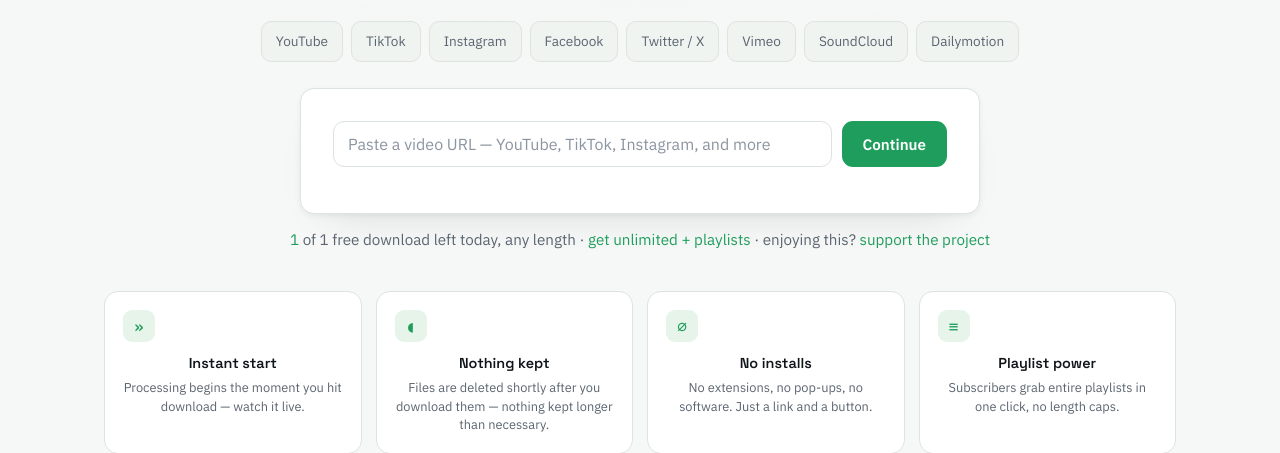
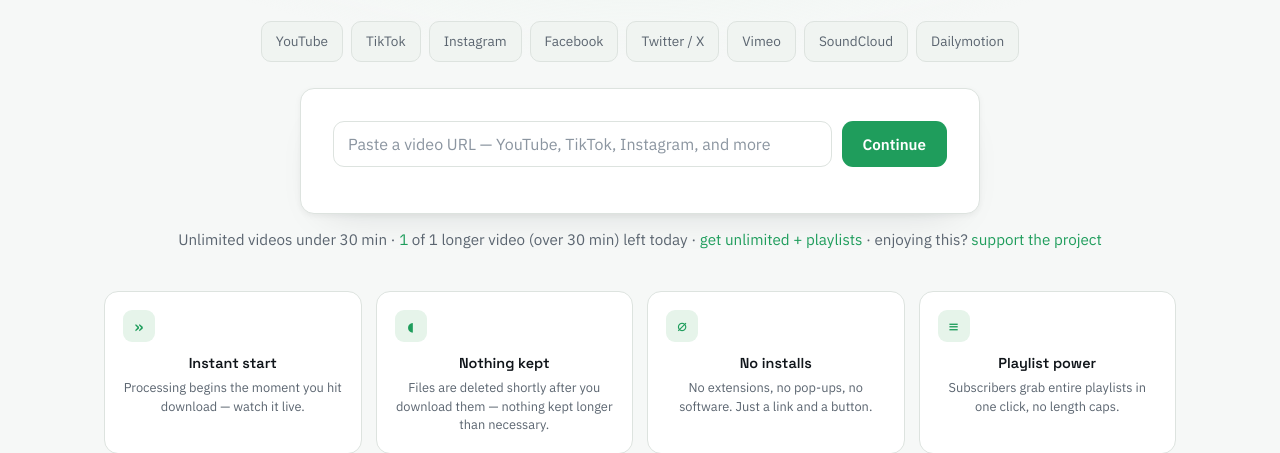
Before and after one commit to acebgp04/yt-downloader, a Flask app: page / in a window 1280 px wide. Shown: the part 236-689 px from the top of the page. Run offline with Flask 3, Linux system fonts and the light colour scheme; data that the repository does not hold is empty.

Commit message:
Scope the daily free-tier cap to long videos only
Free/anonymous users now get unlimited downloads of videos under 30
minutes, plus one longer (>30 min) video per day -- previously the
1/day cap applied regardless of length. Tracked via a new
DownloadLog.is_long_video column so the daily count only considers
long-video downloads, leaving short videos completely uncapped.

Updated /api/info to report blocked_long_video (this specific video
is long AND today's long-video allowance is already used) so the UI
can warn before attempting a doomed download, same as before but now
correctly scoped -- and skipped for chapter-split mode client-side,
since the real duration there depends on which chapters get picked.

```diff
--- a/app.py
+++ b/app.py
@@ -147,12 +147,13 @@ def index():
     daily_cap_enabled = jobs.FREE_DOWNLOADS_PER_DAY is not None
     remaining = None
     if not unlimited_user and daily_cap_enabled:
-        used = jobs.downloads_used_today(get_client_ip())
+        used = jobs.long_downloads_used_today(get_client_ip())
         remaining = max(0, jobs.FREE_DOWNLOADS_PER_DAY - used)
     return render_template(
         "index.html",
         remaining=remaining,
         limit=jobs.FREE_DOWNLOADS_PER_DAY,
+        max_minutes=jobs.FREE_MAX_DURATION_SECONDS // 60,
         unlimited_user=unlimited_user,
         daily_cap_enabled=daily_cap_enabled,
         homepage_ad=get_active_ad("homepage_banner"),
@@ -185,6 +186,11 @@ def info():
     is_playlist = jobs.is_playlist_info(data)
     unlimited = user_is_unlimited()
     duration = data.get("duration") or 0
+    is_long = duration > jobs.FREE_MAX_DURATION_SECONDS
+
+    blocked_long_video = False
+    if not unlimited and not is_playlist and is_long and jobs.FREE_DOWNLOADS_PER_DAY is not None:
+        blocked_long_video = jobs.long_downloads_used_today(get_client_ip()) >= jobs.FREE_DOWNLOADS_PER_DAY
 
     result = {
         "title": data.get("title"),
@@ -193,6 +199,7 @@ def info():
         "uploader": data.get("uploader"),
         "is_playlist": is_playlist,
         "unlimited": unlimited,
+        "blocked_long_video": blocked_long_video,
     }
 
     if is_playlist:
--- a/billing.py
+++ b/billing.py
@@ -51,6 +51,7 @@ def account():
         "account.html",
         user=current_user,
         limit=jobs.FREE_DOWNLOADS_PER_DAY,
+        max_minutes=jobs.FREE_MAX_DURATION_SECONDS // 60,
         price=get_price_display(),
     )
 
--- a/jobs.py
+++ b/jobs.py
@@ -11,9 +11,11 @@ from yt_dlp.utils import sanitize_filename
 
 from models import db, DownloadLog
 
-# Free/anonymous users get one whole-video download per day, no length cap;
-# more than that requires a subscription. Playlist gating is unaffected.
+# Free/anonymous users get unlimited downloads of videos up to 30 min, plus
+# one longer (>30 min) video per day; more long videos require a subscription.
+# Playlist gating is unaffected.
 FREE_DOWNLOADS_PER_DAY = 1
+FREE_MAX_DURATION_SECONDS = 30 * 60
 JOB_TTL_SECONDS = 60 * 60
 
 DOWNLOAD_DIR = os.path.join(tempfile.gettempdir(), "yt-downloader")
@@ -66,6 +68,14 @@ def downloads_used_today(ip_address):
     return DownloadLog.query.filter(
         DownloadLog.ip_address == ip_address,
         DownloadLog.created_at >= today_midnight_utc(),
+    ).count()
+
+
+def long_downloads_used_today(ip_address):
+    return DownloadLog.query.filter(
+        DownloadLog.ip_address == ip_address,
+        DownloadLog.created_at >= today_midnight_utc(),
+        DownloadLog.is_long_video.is_(True),
     ).count()
 
 
@@ -228,13 +238,20 @@ def create_job(url, quality_label, user_id, ip_address, unlimited, split_mode="w
     else:
         split_mode = "whole"
 
-    if not playlist and not unlimited and FREE_DOWNLOADS_PER_DAY is not None:
-        used = downloads_used_today(ip_address)
+    if split_mode == "chapters":
+        duration = sum((ch["end_time"] or 0) - (ch["start_time"] or 0) for ch in selected_chapters)
+    else:
+        duration = info.get("duration") or 0
+    is_long = duration > FREE_MAX_DURATION_SECONDS
+
+    if not playlist and not unlimited and is_long and FREE_DOWNLOADS_PER_DAY is not None:
+        used = long_downloads_used_today(ip_address)
         if used >= FREE_DOWNLOADS_PER_DAY:
             plural = "s" if FREE_DOWNLOADS_PER_DAY != 1 else ""
             raise JobError(
-                f"You've used your {FREE_DOWNLOADS_PER_DAY} free download{plural} for today. "
-                f"Subscribe for unlimited downloads.",
+                f"You've used your {FREE_DOWNLOADS_PER_DAY} free video{plural} over "
+                f"{FREE_MAX_DURATION_SECONDS // 60} minutes for today. Videos under "
+                f"{FREE_MAX_DURATION_SECONDS // 60} min stay unlimited, or subscribe for unlimited length too.",
                 403, "count",
             )
 
@@ -269,7 +286,7 @@ def create_job(url, quality_label, user_id, ip_address, unlimited, split_mode="w
     thread = threading.Thread(
         target=_run_job,
         args=(job_id, url, selector, is_audio, quality_label, playlist, ip_address, user_id, selected_chapters,
-              force_whole_download_for_chapters),
+              force_whole_download_for_chapters, is_long),
         daemon=True,
     )
     thread.start()
@@ -331,7 +348,7 @@ def _resolve_filename(ydl, entry, is_audio):
 
 
 def _run_chapter_fallback(job_id, job_dir, url, selector, is_audio, quality_label, kind,
-                           selected_chapters, ip_address, user_id, progress_hook, pp_hook):
+                           selected_chapters, ip_address, user_id, progress_hook, pp_hook, is_long):
     """Download the whole video once and cut each selected chapter out of it
     locally with ffmpeg. Used for videos where a direct ranged/seeked download
     doesn't work (e.g. archived livestreams still served via a "live" DASH
@@ -364,6 +381,7 @@ def _run_chapter_fallback(job_id, job_dir, url, selector, is_audio, quality_labe
                     format="audio" if is_audio else "video",
                     quality=quality_label,
                     job_kind=kind,
+                    is_long_video=is_long,
                 ))
             db.session.commit()
         try:
@@ -381,7 +399,7 @@ def _run_chapter_fallback(job_id, job_dir, url, selector, is_audio, quality_labe
 
 
 def _run_job(job_id, url, selector, is_audio, quality_label, playlist, ip_address, user_id, selected_chapters=None,
-             force_whole_download_for_chapters=False):
+             force_whole_download_for_chapters=False, is_long=False):
     selected_chapters = selected_chapters or []
     split_chapters = bool(selected_chapters)
     kind = "chapters" if split_chapters else ("playlist" if playlist else "single")
@@ -466,7 +484,7 @@ def _run_job(job_id, url, selector, is_audio, quality_label, playlist, ip_addres
     if force_whole_download_for_chapters:
         _run_chapter_fallback(
             job_id, job_dir, url, selector, is_audio, quality_label, kind,
-            selected_chapters, ip_address, user_id, progress_hook, pp_hook,
+            selected_chapters, ip_address, user_id, progress_hook, pp_hook, is_long,
         )
         return
 
@@ -484,7 +502,7 @@ def _run_job(job_id, url, selector, is_audio, quality_label, playlist, ip_addres
         # each selected chapter out of it locally.
         _run_chapter_fallback(
             job_id, job_dir, url, selector, is_audio, quality_label, kind,
-            selected_chapters, ip_address, user_id, progress_hook, pp_hook,
+            selected_chapters, ip_address, user_id, progress_hook, pp_hook, is_long,
         )
         return
 
@@ -520,6 +538,7 @@ def _run_job(job_id, url, selector, is_audio, quality_label, playlist, ip_addres
                 format="audio" if is_audio else "video",
                 quality=quality_label,
                 job_kind=kind,
+                is_long_video=is_long,
             ))
         db.session.commit()
 
--- a/models.py
+++ b/models.py
@@ -35,6 +35,7 @@ class DownloadLog(db.Model):
     format = db.Column(db.String(20))
     quality = db.Column(db.String(50))
     job_kind = db.Column(db.String(20))
+    is_long_video = db.Column(db.Boolean, default=False, nullable=False)
 
     created_at = db.Column(db.DateTime, default=lambda: datetime.now(timezone.utc))
 
--- a/templates/account.html
+++ b/templates/account.html
@@ -87,7 +87,8 @@
       <div class="pricing-card">
         <div class="plan-name">Free</div>
         <div class="plan-price"><span class="amount">$0</span><span class="period">/ forever</span></div>
-        <div class="perk"><span class="mark">&rsaquo;</span>{{ (limit ~ " download per day, any length") if limit else "No daily limit right now" }}</div>
+        <div class="perk"><span class="mark">&rsaquo;</span>Unlimited videos under {{ max_minutes }} min</div>
+        <div class="perk"><span class="mark">&rsaquo;</span>{{ (limit ~ " video over " ~ max_minutes ~ " min per day") if limit else "No daily limit right now" }}</div>
         <div class="perk"><span class="mark">&rsaquo;</span>MP4 &amp; MP3, up to 1080p</div>
         <button type="button" class="btn-secondary btn-full" disabled style="margin-top: 18px;">Current plan</button>
       </div>
--- a/templates/index.html
+++ b/templates/index.html
@@ -153,11 +153,12 @@
       {% if unlimited_user %}
         Unlimited downloads and playlists &mdash; thanks for subscribing.
       {% elif not daily_cap_enabled %}
-        No daily limit right now &middot;
+        Unlimited videos under {{ max_minutes }} min, no daily limit right now &middot;
         <a href="{{ url_for('billing.account') if current_user.is_authenticated else url_for('auth.signup') }}">get playlists</a>
         &middot; enjoying this? <a href="{{ url_for('donations.donate') }}">support the project</a>
       {% else %}
-        <span class="mono" style="color: var(--accent);">{{ remaining }}</span> of {{ limit }} free download{{ "s" if limit != 1 else "" }} left today, any length &middot;
+        Unlimited videos under {{ max_minutes }} min &middot;
+        <span class="mono" style="color: var(--accent);">{{ remaining }}</span> of {{ limit }} longer video{{ "s" if limit != 1 else "" }} (over {{ max_minutes }} min) left today &middot;
         <a href="{{ url_for('billing.account') if current_user.is_authenticated else url_for('auth.signup') }}">get unlimited + playlists</a>
         &middot; enjoying this? <a href="{{ url_for('donations.donate') }}">support the project</a>
       {% endif %}
@@ -367,6 +368,13 @@ function updateBlockState() {
     limitBanner.innerHTML = isAuthenticated
       ? 'This is a playlist. Playlists require a subscription. <a href="/account">Subscribe for unlimited + playlists</a>.'
       : 'This is a playlist. Playlists require a subscription. <a href="/signup">Sign up to subscribe</a>.';
+    limitBanner.style.display = "block";
+    actionArea.style.display = "none";
+  } else if (data.blocked_long_video && splitMode !== "chapters") {
+    blockedReason = "duration";
+    limitBanner.innerHTML = isAuthenticated
+      ? "You've used today's free long video (over 30 min) download. <a href=\"/account\">Subscribe for unlimited length</a>."
+      : "You've used today's free long video (over 30 min) download. <a href=\"/signup\">Sign up to subscribe</a>.";
     limitBanner.style.display = "block";
     actionArea.style.display = "none";
   } else {
```
